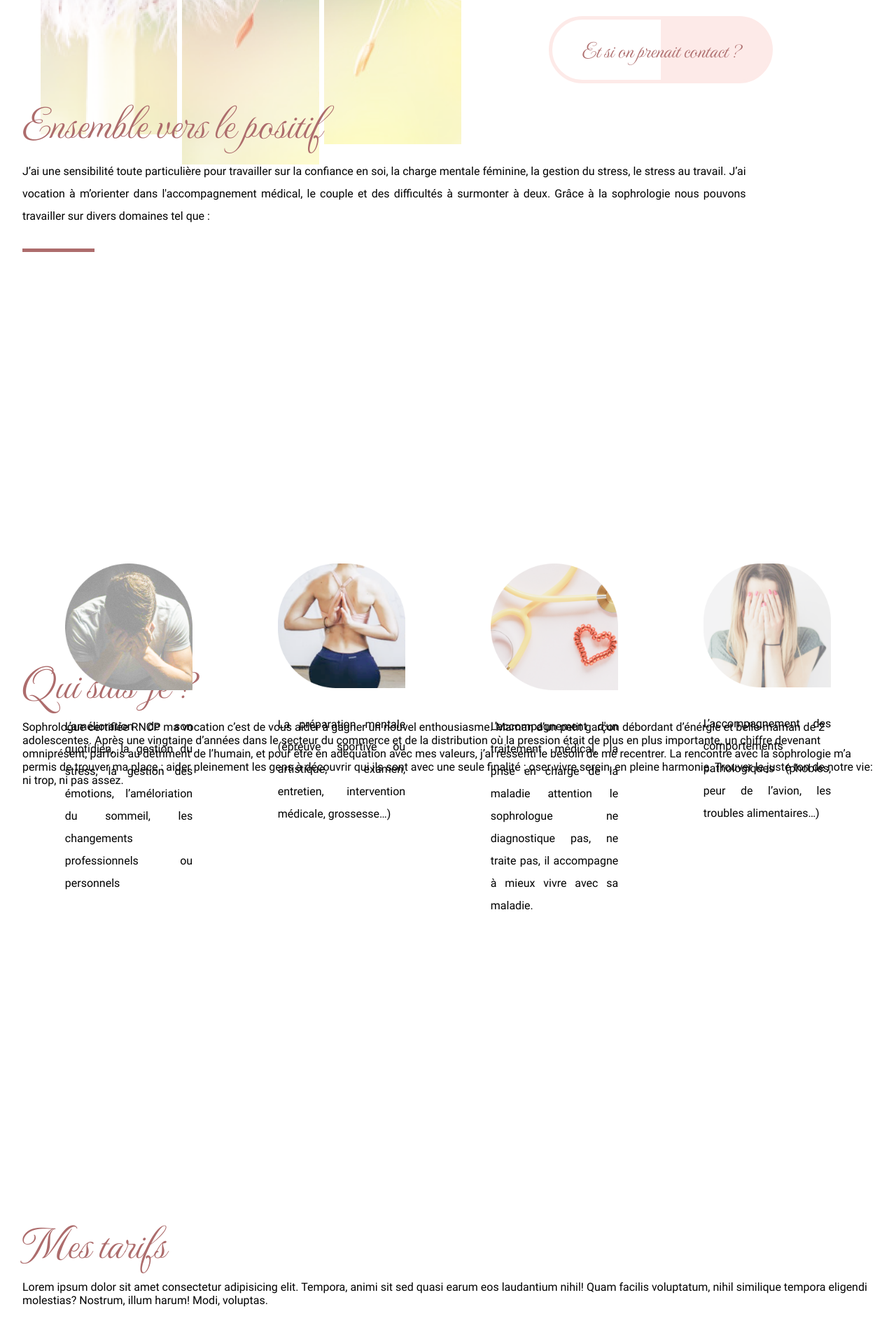
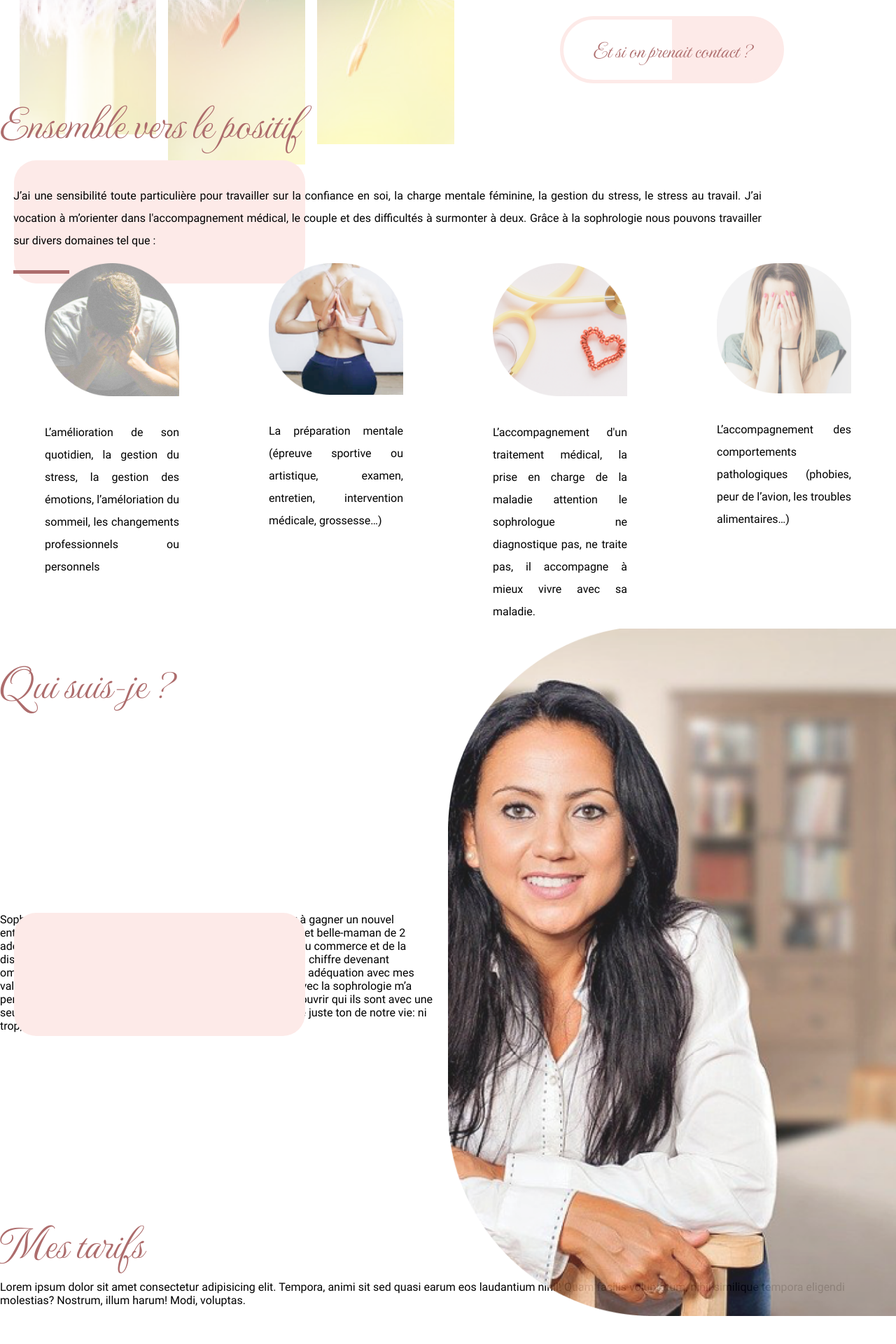
Before and after one commit to GregDigital/Sandra_Pizel_Sophrologue, a PHP site: page / in a window 1280 px wide. Shown: the part 680-2600 px from the top of the page at 70% size. Run offline with PHP 8.4, Linux system fonts and the light colour scheme; some libraries are stand-ins or nearby versions.

Commit message:
who_page

```diff
--- a/assets/styles/_settings.scss
+++ b/assets/styles/_settings.scss
@@ -40,6 +40,6 @@ html {
 body {
   overflow-x: hidden;
   font-family: $font2;
-  margin-left: 2rem;
-  margin-right: 2rem;
+  //margin-left: 2rem;
+  //margin-right: 2rem;
 }
--- a/assets/styles/index.css
+++ b/assets/styles/index.css
@@ -33,8 +33,6 @@ html {
 body {
   overflow-x: hidden;
   font-family: Roboto, sans-serif;
-  margin-left: 2rem;
-  margin-right: 2rem;
 }
 
 header {
@@ -351,6 +349,28 @@ nav h2 {
   height: 100vh;
 }
 
+.whoAmI .whoContainer {
+  display: -ms-grid;
+  display: grid;
+  -ms-grid-columns: 50% 50%;
+      grid-template-columns: 50% 50%;
+  height: 90vh;
+  position: relative;
+  -ms-flex-line-pack: center;
+      align-content: center;
+  -webkit-box-align: center;
+      -ms-flex-align: center;
+          align-items: center;
+}
+
+.whoAmI .whoContainer img {
+  -o-object-fit: cover;
+     object-fit: cover;
+  max-width: 50%;
+  position: absolute;
+  right: 0;
+}
+
 .together {
   height: 100vh;
 }
@@ -361,7 +381,6 @@ nav h2 {
   display: flex;
   -ms-flex-pack: distribute;
       justify-content: space-around;
-  margin-top: 30rem;
 }
 
 .together .description .description_container {
@@ -388,16 +407,30 @@ nav h2 {
   line-height: 2em;
   text-align: justify;
   width: 85%;
+  padding-left: 1.2rem;
+  padding: 2.2rem 0 1rem 1.2rem;
 }
 
 .together .paragraphe_desc:after {
   content: "";
-  width: 10%;
+  width: 5rem;
   height: 5px;
   position: absolute;
   background: #ad6c6c;
-  left: 0;
-  bottom: -35px;
+  left: 1.2rem;
+  bottom: -15px;
+}
+
+.background::before {
+  content: "";
+  background: #fdeae8;
+  width: 5rem;
+  display: block;
+  width: 26rem;
+  height: 11rem;
+  position: absolute;
+  border-radius: 2rem;
+  left: 20px;
 }
 
 .price {
--- a/assets/styles/layouts/_section_together.scss
+++ b/assets/styles/layouts/_section_together.scss
@@ -4,7 +4,7 @@
   .description {
     display: flex;
     justify-content: space-around;
-    margin-top: 30rem;
+
     .description_container {
       position: relative;
       max-width: 15%;
@@ -27,15 +27,29 @@
     line-height: 2em;
     text-align: justify;
     width: 85%;
+    padding-left: 1.2rem;
+    padding: 2.2rem 0 1rem 1.2rem;
   }
 
   .paragraphe_desc:after {
     content: "";
-    width: 10%;
+    width: 5rem;
     height: 5px;
     position: absolute;
-    background: $titlecolor;
-    left: 0;
-    bottom: -35px;
+    background: #ad6c6c;
+    left: 1.2rem;
+    bottom: -15px;
   }
 }
+
+.background::before {
+  content: "";
+  background: #fdeae8;
+  width: 5rem;
+  display: block;
+  width: 26rem;
+  height: 11rem;
+  position: absolute;
+  border-radius: 2rem;
+  left: 20px;
+}
--- a/assets/styles/layouts/_section_who.scss
+++ b/assets/styles/layouts/_section_who.scss
@@ -1,3 +1,18 @@
 .whoAmI {
   height: 100vh;
+
+  .whoContainer {
+    display: grid;
+    grid-template-columns: 50% 50%;
+    height: 90vh;
+    position: relative;
+    align-content: center;
+    align-items: center;
+    img {
+      object-fit: cover;
+      max-width: 50%;
+      position: absolute;
+      right: 0;
+    }
+  }
 }
--- a/index.html
+++ b/index.html
@@ -37,7 +37,7 @@
         </div>
       </nav>
     </header>
-
+    <!--Section page d'accueil-->
     <section id="homePage" class="homepage">
       <article class="container_img">
         <img src="./assets/img/pissenlit_one.png" alt="photo pissenlit" />
@@ -61,16 +61,19 @@
         <button class="btn_accueil">Et si on prenait contact ?</button>
       </article>
     </section>
+    <!--Section ensemble vers le positif-->
     <section id="together" class="together">
       <h1>Ensemble vers le positif</h1>
-
-      <p class="paragraphe_desc background">
-        J’ai une sensibilité toute particulière pour travailler sur la confiance
-        en soi, la charge mentale féminine, la gestion du stress, le stress au
-        travail. J’ai vocation à m’orienter dans l'accompagnement médical, le
-        couple et des difficultés à surmonter à deux. Grâce à la sophrologie
-        nous pouvons travailler sur divers domaines tel que :
+      <article class="background">
+        <p class="paragraphe_desc">
+          J’ai une sensibilité toute particulière pour travailler sur la
+          confiance en soi, la charge mentale féminine, la gestion du stress, le
+          stress au travail. J’ai vocation à m’orienter dans l'accompagnement
+          médical, le couple et des difficultés à surmonter à deux. Grâce à la
+          sophrologie nous pouvons travailler sur divers domaines tel que :
         </p>
+      </article>
+      <div class="backgroundText"></div>
       <article class="description">
         <div class="description_container">
           <img
@@ -120,22 +123,28 @@
         </div>
       </article>
     </section>
-    <section id="#whoIam" class="whoAmI">
+    <!--Section qui suis-je ?-->
+    <section id="whoIam" class="whoAmI">
       <h1>Qui suis-je ?</h1>
-
-      <p>
+      <article class="whoContainer">
+        <p class="background">
           Sophrologue certifiée RNCP ma vocation c’est de vous aider à gagner un
           nouvel enthousiasme. Maman d’un petit garçon débordant d’énérgie et
           belle-maman de 2 adolescentes. Après une vingtaine d’années dans le
           secteur du commerce et de la distribution où la pression était de plus
           en plus importante, un chiffre devenant omniprésent, parfois au
-        détriment de l’humain, et pour être en adéquation avec mes valeurs, j’ai
-        ressenti le besoin de me recentrer. La rencontre avec la sophrologie m’a
-        permis de trouver ma place : aider pleinement les gens à découvrir qui
-        ils sont avec une seule finalité : oser vivre serein, en pleine
-        harmonie. Trouver le juste ton de notre vie: ni trop, ni pas assez.
+          détriment de l’humain, et pour être en adéquation avec mes valeurs,
+          j’ai ressenti le besoin de me recentrer. La rencontre avec la
+          sophrologie m’a permis de trouver ma place : aider pleinement les gens
+          à découvrir qui ils sont avec une seule finalité : oser vivre serein,
+          en pleine harmonie. Trouver le juste ton de notre vie: ni trop, ni pas
+          assez.
         </p>
+
+        <img src="./assets/img/sandra_pizel.png" alt="photo de sandra pizel" />
+      </article>
     </section>
+    <!--Section mes tarifs-->
     <section id="price" class="price">
       <h1>Mes tarifs</h1>
       <p>
@@ -146,6 +155,7 @@
       </p>
     </section>
     <section id="workShop" class="workshop">
+      <!--Section les ateliers-->
       <h1>Les ateliers</h1>
       <p>
         Lorem ipsum dolor sit amet consectetur adipisicing elit. Tempora, animi
@@ -154,6 +164,7 @@
         voluptas.
       </p>
     </section>
+    <!--Contact-->
     <section id="contact" class="contact">
       <h1>Contact</h1>
       <p>
```
Also changed, not shown: assets/img/sandra_pizel.png (added), 3 other files. Lines whose indentation alone changed are shown as unchanged.
